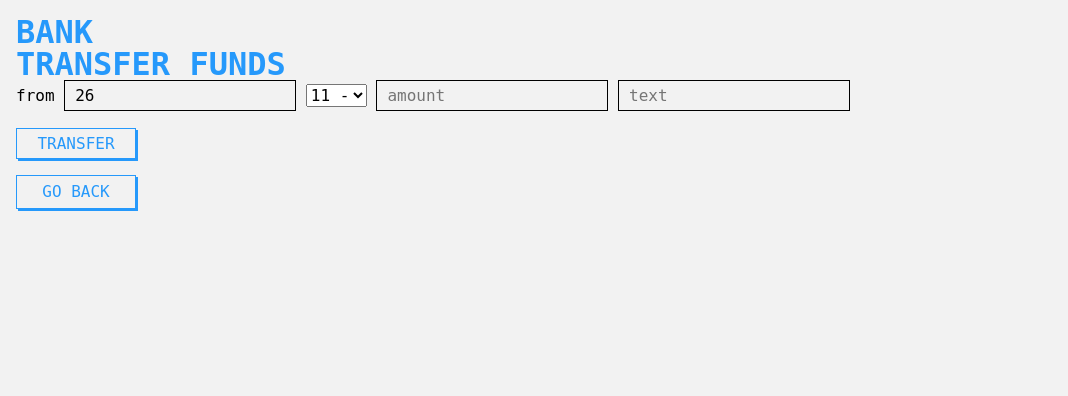
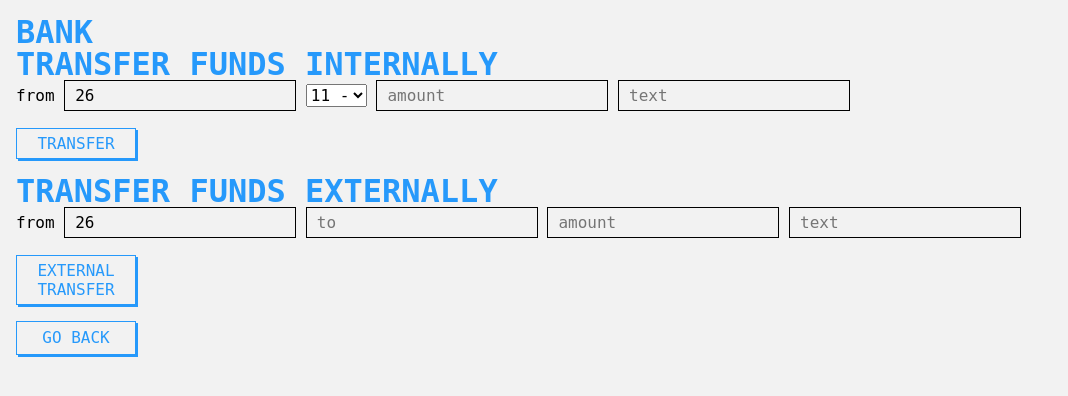
Before and after one commit to iganaskret/django_bank, a Django app: page /bank/transfers/26/ in a window 1280 px wide. Shown: the top 396 px of the page, without its empty margins (0-1068 px from the left). Run offline with Django 3.2, Linux system fonts and the light colour scheme; a user stored in the database is signed in; data comes from the database, SQL or seed files in the repository; both versions use the stored data as it was after the commit.

Commit message:
REST saving in the External Ledger

```diff
--- a/bank_app/admin.py
+++ b/bank_app/admin.py
@@ -2,9 +2,11 @@ from django.contrib import admin
 from .models import Customer
 from .models import Account
 from .models import Ledger
+from .models import ExternalLedger
 
 admin.site.register(Customer)
 admin.site.register(Ledger)
 admin.site.register(Account)
+admin.site.register(ExternalLedger)
 
 # Register your models here.
--- a/bank_app/models.py
+++ b/bank_app/models.py
@@ -38,6 +38,7 @@ class Account(models.Model):
     class AccountType(models.TextChoices):
         BANK_ACCOUNT = 'Bank Account'
         LOAN = 'Loan'
+        FOREIGN_BANK_ACCOUNT = 'Foreign Bank Account '
 
     account_type = models.CharField(
         choices=AccountType.choices, default=AccountType.BANK_ACCOUNT, max_length=200)
@@ -82,3 +83,16 @@ class Ledger(models.Model):
         ledger = cls(id_account_fk=receiver_account,
                      amount=amount, text=text, transaction_id=id)
         ledger.save()
+
+
+class ExternalLedger(models.Model):
+    localAccount = models.ForeignKey(
+        'Account', on_delete=models.CASCADE, related_name="external_ledger")
+    foreignAccount = models.CharField(max_length=100, blank=False)
+    amount = models.DecimalField(max_digits=20, decimal_places=2)
+    text = models.CharField(max_length=20)
+    date_created = models.DateTimeField(auto_now_add=True)
+    #transaction_id = models.CharField(max_length=100, blank=True)
+
+    def __str__(self):
+        return f"{self.localAccount.name} - {self.foreignAccount} -  {self.amount} -  {self.text}"
--- a/bank_app/templates/bank_app/transfers.html
+++ b/bank_app/templates/bank_app/transfers.html
@@ -1,5 +1,5 @@
 {% extends 'bank_app/base.html' %} {% block content %}
-<h2>Transfer funds</h2>
+<h2>Transfer funds internally</h2>
 <form action={% url 'bank_app:transfers' account_id=currentAccount.pk %} method="POST">
     {% csrf_token %}
     <label for="fromAccount">from</label>
@@ -16,5 +16,100 @@
 {% if error %}
       <p> {{ error }}</p>
 {% endif %}
+
+<h2>Transfer funds externally</h2>
+<form action={% url 'bank_app:external_transfers' account_id=currentAccount.pk %} method="POST">
+    {% csrf_token %}
+    <label for="fromAccount">from</label>
+    <input type="number" name="fromAccount" id="fromAccount" placeholder="from" value={{ currentAccount.pk }}>
+    <!-- <select name="toAccount" id="toAccount">
+        {% for account in allAccounts %}
+        {% if account.account_type == 'Foreign Bank Account' %}
+        <option value={{ account.pk }}> {{ account.pk }} - {{ account.type }}</option>
+        {% endif %}
+        {% endfor %}
+    </select> -->
+    <input type="number" name="toForeignBankAccount" id="toForeignBankAccount" hidden value={{ 26 }}>
+    <input type="number" name="toAccount" id="toAccount" placeholder="to">
+    <input type="number" name="amount" id="amount" placeholder="amount">
+    <input name="text" id="text" placeholder="text">
+    <button type="submit"> external transfer</button>
+</form>
+{% if error %}
+      <p> {{ error }}</p>
+{% endif %}
 <a href={% url 'bank_app:index' %}>go back</a>
+
+<script>
+
+// function getCookie(name) {
+//     var cookieValue = null;
+//     if (document.cookie && document.cookie !== '') {
+//         var cookies = document.cookie.split(';');
+//         for (var i = 0; i < cookies.length; i++) {
+//             var cookie = cookies[i].trim();
+//             // Does this cookie string begin with the name we want?
+//             if (cookie.substring(0, name.length + 1) === (name + '=')) {
+//                 cookieValue = decodeURIComponent(cookie.substring(name.length + 1));
+//                 break;
+//             }
+//         }
+//     }
+//     return cookieValue;
+// }
+// var csrftoken = getCookie('csrftoken');
+
+// function uuidv4() {
+//   return 'xxxxxxxx-xxxx-4xxx-yxxx-xxxxxxxxxxxx'.replace(/[xy]/g, function(c) {
+//     var r = Math.random() * 16 | 0, v = c == 'x' ? r : (r & 0x3 | 0x8);
+//     return v.toString(16);
+//   });
+// }
+
+// const iud = uuidv4()
+// var csrftoken = getCookie('csrftoken');
+// let fromAccount = document.querySelector("#transfer-externally #fromAccount").value;
+// let toAccount = document.querySelector("#transfer-externally #toAccount").value;
+// let amount = document.querySelector("#transfer-externally #amount").value;
+// let text = document.querySelector("#transfer-externally #text").value;
+
+// async function externalTransfer() {
+//     incomingTransfer()
+//     transferView();
+// }
+
+// async function incomingTransfer() {
+//     // adding to the ledger of the OTHER bank
+
+//     var headers = new Headers();
+//     // ADD AUTHENTIFICATION
+//     headers.append("Authorization", "Token c12b03dc0013a1e99a0a3c4a38221ee300eb8518");
+//     headers.append("X-CSRFToken", csrftoken);
+
+
+//     var formdata = new FormData();
+//     formdata.append("account", fromAccount);
+//     formdata.append("amount", `-${amount}`);
+//     formdata.append("text", text);
+//     formdata.append("transaction_id", iud);
+//     var request = {
+//         method: 'POST',
+//         headers: headers,
+//         body: formdata,
+//         redirect: 'follow'
+//     };
+//     var connection = await fetch(`http://0.0.0.0:8003/bank/api/v1/ledger/`, request)
+//     if (!connection.ok) {
+//         console.log("connection 1 failed");
+//         return;
+//     }
+//     var response = await connection.json();
+//     console.log(response);
+// }
+
+
+// </script>
+
+
+
 {% endblock %}
--- a/bank_app/urls.py
+++ b/bank_app/urls.py
@@ -2,23 +2,29 @@ from django.contrib import admin
 from django.urls import path, include
 
 from . import views
-from .api import AccountList, AccountDetail, LedgerList, LedgerDetail
+from .api import AccountList, AccountDetail, LedgerList, LedgerDetail, ExternalLedgerList, ExternalLedgerDetail
 
 app_name = 'bank_app'
 urlpatterns = [
-   path('', views.index, name='index'),
-   path('pay_loan/<customer_id>/<loan_id>', views.pay_loan, name='pay_loan'),
-   path('employee', views.employee, name='employee'),
-   path('take_loan/<customer_id>', views.take_loan, name='take_loan'),
-   path('add_account', views.add_account, name='add_account'),
-   path('add_account_by_employee/', views.add_account_by_employee, name='add_account_by_employee'),
-   path('add_customer/', views.add_customer, name='add_customer'),
-   path('change_rank/<customer_id>', views.change_rank, name='change_rank'),
-   path('transfers/<account_id>/', views.transfers, name='transfers'),
-   path('movements/<account_id>/', views.movements, name='movements'),
-   # path('api/v1/add5to/<int:pk>/', TBDNAME.as_view()),
-   path('api/accounts/', AccountList.as_view()),
-   path('api/accounts/<int:pk>/', AccountDetail.as_view()),
-   path('api/ledger/', LedgerList.as_view()),
-   path('api/ledger/<int:pk>/', LedgerDetail.as_view()),
+    path('', views.index, name='index'),
+    path('pay_loan/<customer_id>/<loan_id>', views.pay_loan, name='pay_loan'),
+    path('employee', views.employee, name='employee'),
+    path('take_loan/<customer_id>', views.take_loan, name='take_loan'),
+    path('add_account', views.add_account, name='add_account'),
+    path('add_account_by_employee/', views.add_account_by_employee,
+         name='add_account_by_employee'),
+    path('add_customer/', views.add_customer, name='add_customer'),
+    path('change_rank/<customer_id>', views.change_rank, name='change_rank'),
+    path('transfers/<account_id>/', views.transfers, name='transfers'),
+    path('external_transfers/<account_id>/',
+         views.external_transfers, name='external_transfers'),
+    path('movements/<account_id>/', views.movements, name='movements'),
+    # path('api/v1/add5to/<int:pk>/', TBDNAME.as_view()),
+    path('api/v1/accounts/', AccountList.as_view()),
+    path('api/v1/accounts/<int:pk>/', AccountDetail.as_view()),
+    path('api/v1/ledger/', LedgerList.as_view()),
+    path('api/v1/external_ledger/', ExternalLedgerList.as_view()),
+    path('api/v1/ledger/<int:pk>/', LedgerDetail.as_view()),
+    path('api/v1/external_ledger/<int:pk>/', ExternalLedgerDetail.as_view()),
+    path('api/v1/rest-auth/', include('rest_auth.urls')),
 ]
--- a/bank_app/views.py
+++ b/bank_app/views.py
@@ -1,5 +1,5 @@
 from django.shortcuts import render, get_object_or_404, redirect
-from .models import Account, Ledger, Customer
+from .models import Account, Ledger, Customer, ExternalLedger
 from django.contrib.auth.decorators import login_required
 from django.urls import reverse
 from django.http import HttpResponseRedirect
@@ -9,8 +9,10 @@ from django.http.response import JsonResponse
 from rest_framework.parsers import JSONParser
 from rest_framework import status
 
-from .serializers import LedgerSerializer
+from .serializers import ExternalLedgerSerializer
 from rest_framework.decorators import api_view
+import requests
+from requests.auth import HTTPBasicAuth
 
 
 @login_required
@@ -236,6 +238,64 @@ def transfers(request, account_id):
     return render(request, 'bank_app/transfers.html', context)
 
 
+@login_required
+def external_transfers(request, account_id):
+    currentAccount = get_object_or_404(Account, pk=account_id)
+    # currentAccount = Account.objects.filter(pk=account_id)
+    print(currentAccount)
+    allAccounts = Account.objects.exclude(pk=account_id)
+    context = {
+        'currentAccount': currentAccount,
+        'allAccounts': allAccounts
+    }
+    if request.method == 'POST':
+
+        amount = request.POST['amount']
+        from_account = request.POST['fromAccount']
+        to_account = request.POST['toForeignBankAccount']
+        text = request.POST['text']
+        acc_balance = currentAccount.balance
+        foreign_account = request.POST['toAccount']
+
+        externalLedger = ExternalLedger()
+        from_account_obj = get_object_or_404(Account, pk=from_account)
+        externalLedger.localAccount = from_account_obj
+        externalLedger.foreignAccount = foreign_account
+        externalLedger.amount = amount
+        externalLedger.text = text
+
+        pload = {"localAccount": foreign_account, "foreignAccount": from_account,
+                 "amount": amount, "text": text}
+
+        my_headers = {
+            'Authorization': 'Bearer {access_token}'}
+        r = requests.post(
+            'http://0.0.0.0:8003/bank/api/v1/external_ledger/', headers=my_headers, data=pload)
+        print(r.text)
+
+        if acc_balance >= int(amount):
+            Ledger.transaction(int(amount), from_account, to_account, text)
+            externalLedger.save()
+            return redirect('bank_app:index')
+        else:
+            context = {
+                'currentAccount': currentAccount,
+                'allAccounts': allAccounts,
+                'error': 'your balance is too low'
+            }
+
+    return render(request, 'bank_app/transfers.html', context)
+
+
+@api_view(['POST'])
+def api_transfers(request):
+    external_ledger_serializer = ExternalLedgerSerializer(
+        data=request.data, many=True)
+    if external_ledger_serializer.is_valid():
+        external_ledger_serializer.save()
+        return JsonResponse(external_ledger_serializer.data, status=status.HTTP_201_CREATED)
+    return JsonResponse(external_ledger_serializer.errors, status=status.HTTP_400_BAD_REQUEST)
+
 # @api_view(['POST'])
 # def api_transfers(request):
 #     # post = request.POST.copy()
```
Also changed, not shown: bank_app/api.py (+46 -31 lines), bank_app/serializers.py (+12 -4 lines), bank_project/settings.py (+10 -10 lines), bank_app/migrations/0008_auto_20210513_0854.py (added), db.sqlite3.
